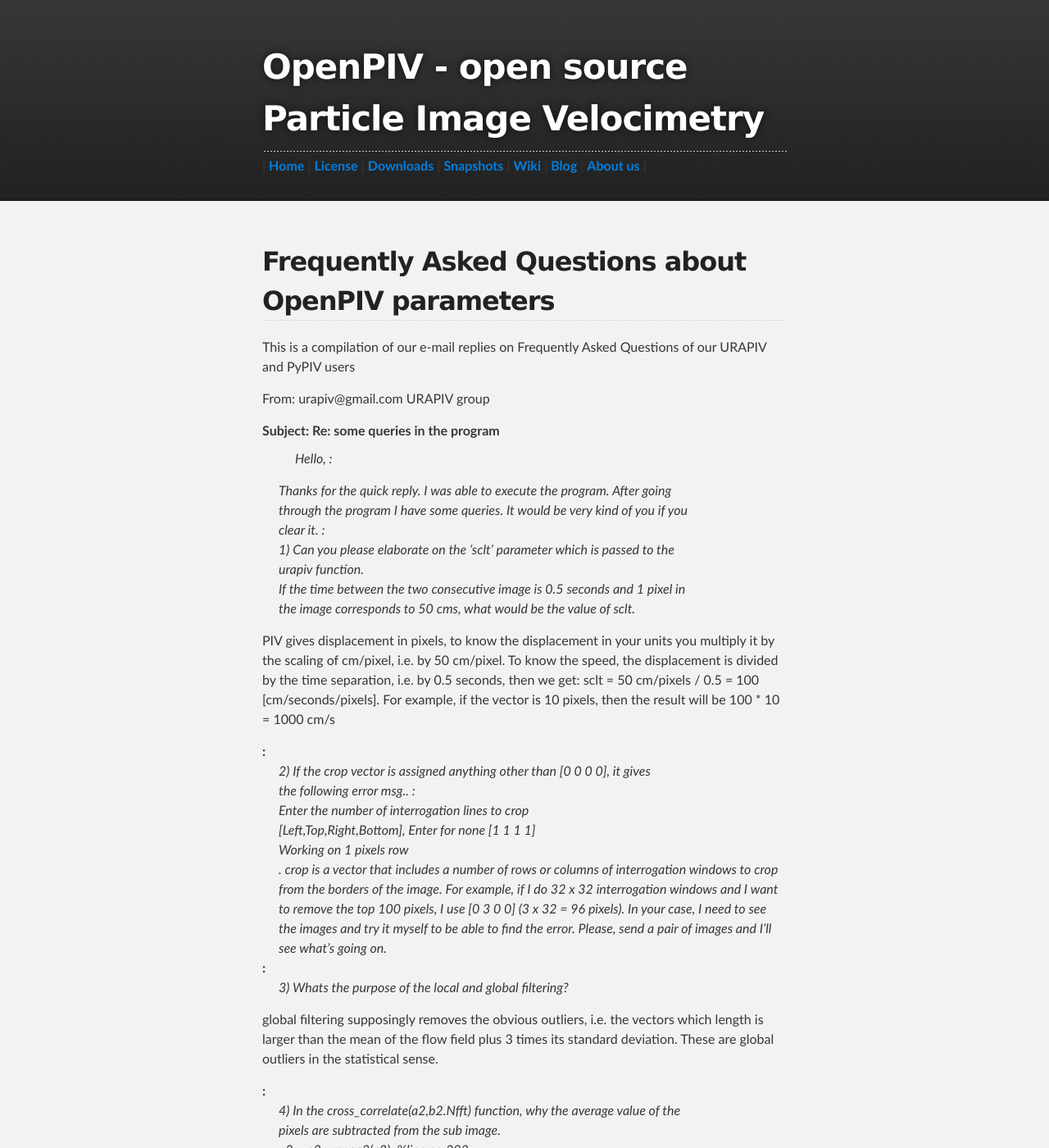
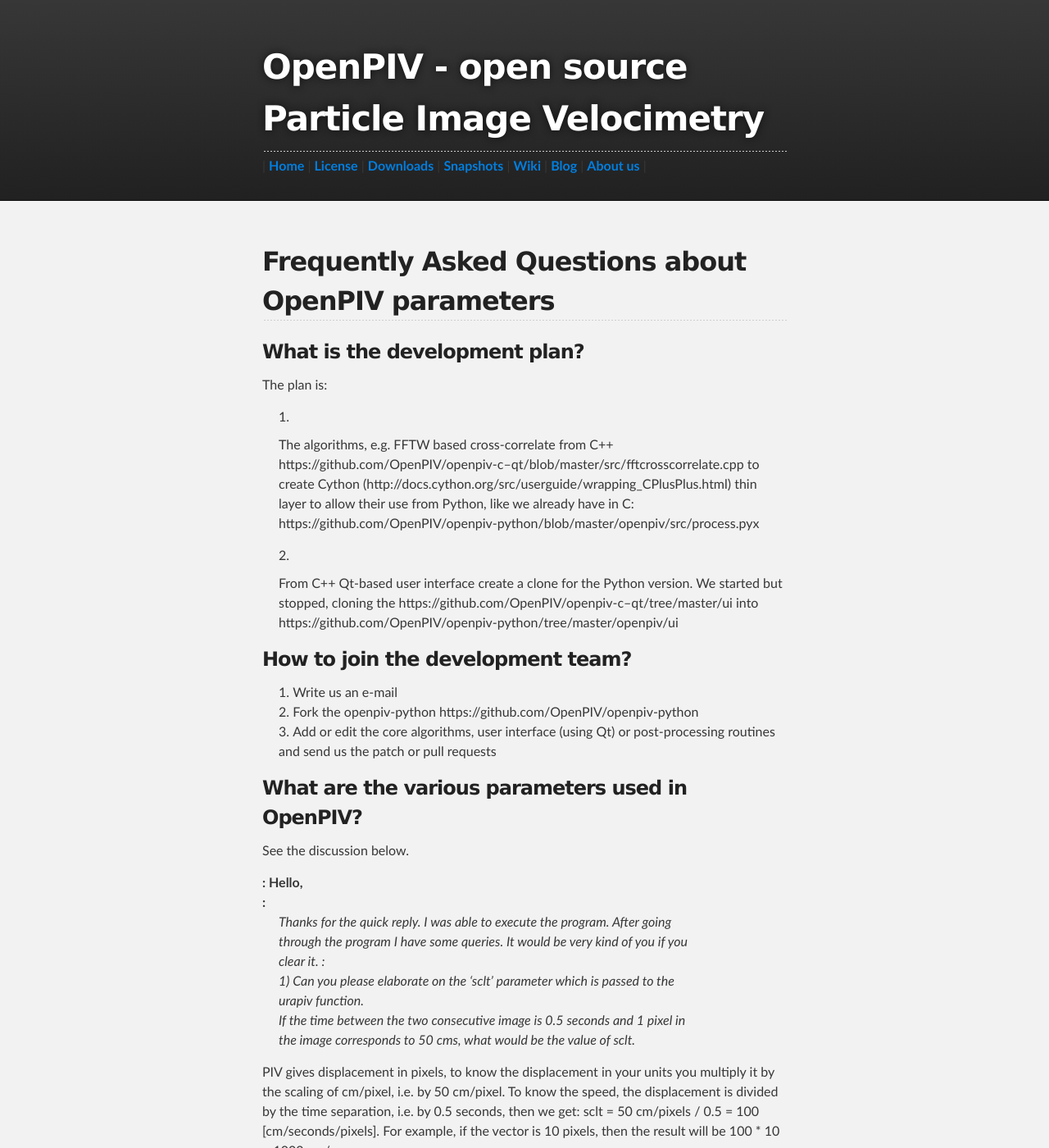
Before and after one commit to OpenPIV/openpiv.github.com, a Jekyll site: the page built from faq.md, in a window 1280 px wide and 1400 px high. Shown: the whole window at 82% size. Built offline with Jekyll 4.4.1, drawn with Linux system fonts in a browser that asks for light colours; Markdown is read by kramdown in place of the engine named in the settings.

Commit message:
Update faq.md

```diff
--- a/faq.md
+++ b/faq.md
@@ -5,11 +5,34 @@
 ## Frequently Asked Questions about OpenPIV parameters
 
 
-This is a compilation of our e-mail replies on Frequently Asked Questions of our URAPIV and PyPIV users
 
-From: urapiv@gmail.com URAPIV group
+### What is the development plan?
 
-Subject: Re: some queries in the program
+The plan is:
+
+
+
+1. The algorithms, e.g. FFTW based cross-correlate from C++
+https://github.com/OpenPIV/openpiv-c--qt/blob/master/src/fftcrosscorrelate.cpp
+to create Cython (http://docs.cython.org/src/userguide/wrapping_CPlusPlus.html) thin layer to allow their use from Python, like we already have in C:
+https://github.com/OpenPIV/openpiv-python/blob/master/openpiv/src/process.pyx
+
+2. From C++ Qt-based user interface create a clone for the Python version. We started but stopped, cloning the
+https://github.com/OpenPIV/openpiv-c--qt/tree/master/ui into https://github.com/OpenPIV/openpiv-python/tree/master/openpiv/ui
+
+
+### How to join the development team?
+
+1. Write us an e-mail
+2. Fork the openpiv-python https://github.com/OpenPIV/openpiv-python
+3. Add or edit the core algorithms, user interface (using Qt) or post-processing routines and send us the patch or pull requests
+
+
+
+### What are the various parameters used in OpenPIV?
+
+See the discussion below.
+
 
 : Hello,
 :
```
